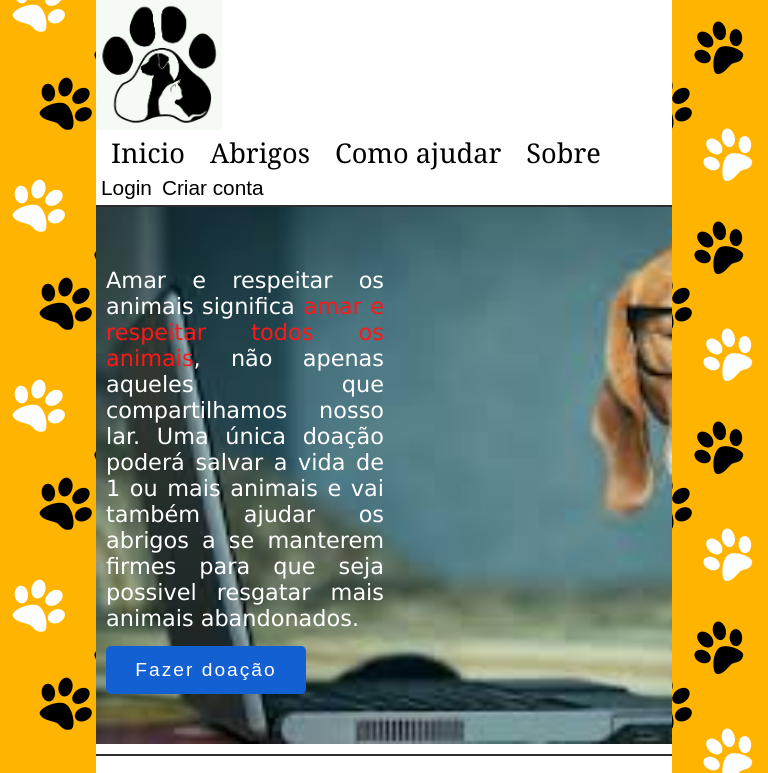
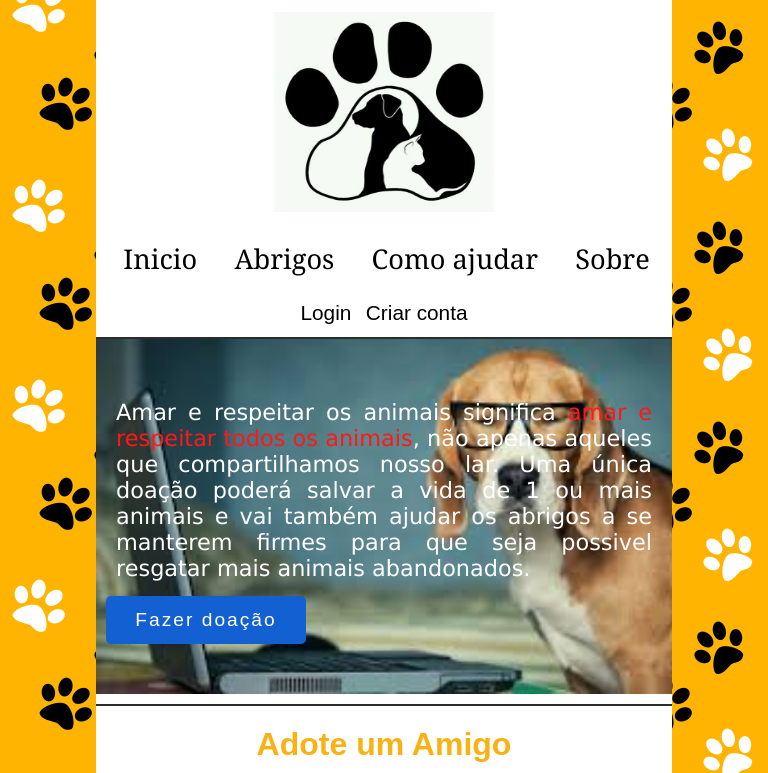
Before and after one commit to MarcioVictor22001/Meus-Projetos, a plain HTML site: page IPet/index.html in a window 768 px wide. Shown: the top 773 px of the page. Drawn offline with Linux system fonts and the light colour scheme.

Commit message:
refatoração

```diff
--- a/IPet/style.css
+++ b/IPet/style.css
@@ -169,8 +169,42 @@ footer{
 }
 
 
+@media (max-width: 1070px) and (min-width: 320px){
+
+    .brand, .area-menu, .area-login{
+        display: block;
+        width: 100%;
+        margin: 12px auto;
+        text-align: center;
+    }
+
+    .area-menu ul{
+        justify-content: space-evenly;
+    }
+
+    .brand img{
+        width: 220px;
+        height: 200px;
+    }
+
+    .texto-banner{
+        width: 100%;
+        padding: 0 10px;
+    }
+
+    .animais{
+        justify-content: center;
+    }
+
+
+}
+
 @media (max-width: 1373px) and (min-width: 760px){
     .animal-box{
-        margin: 10px 1.5px;
+        margin: 10px auto;
+    }
+
+    .animais{
+        justify-content: center;
     }
 }
```
